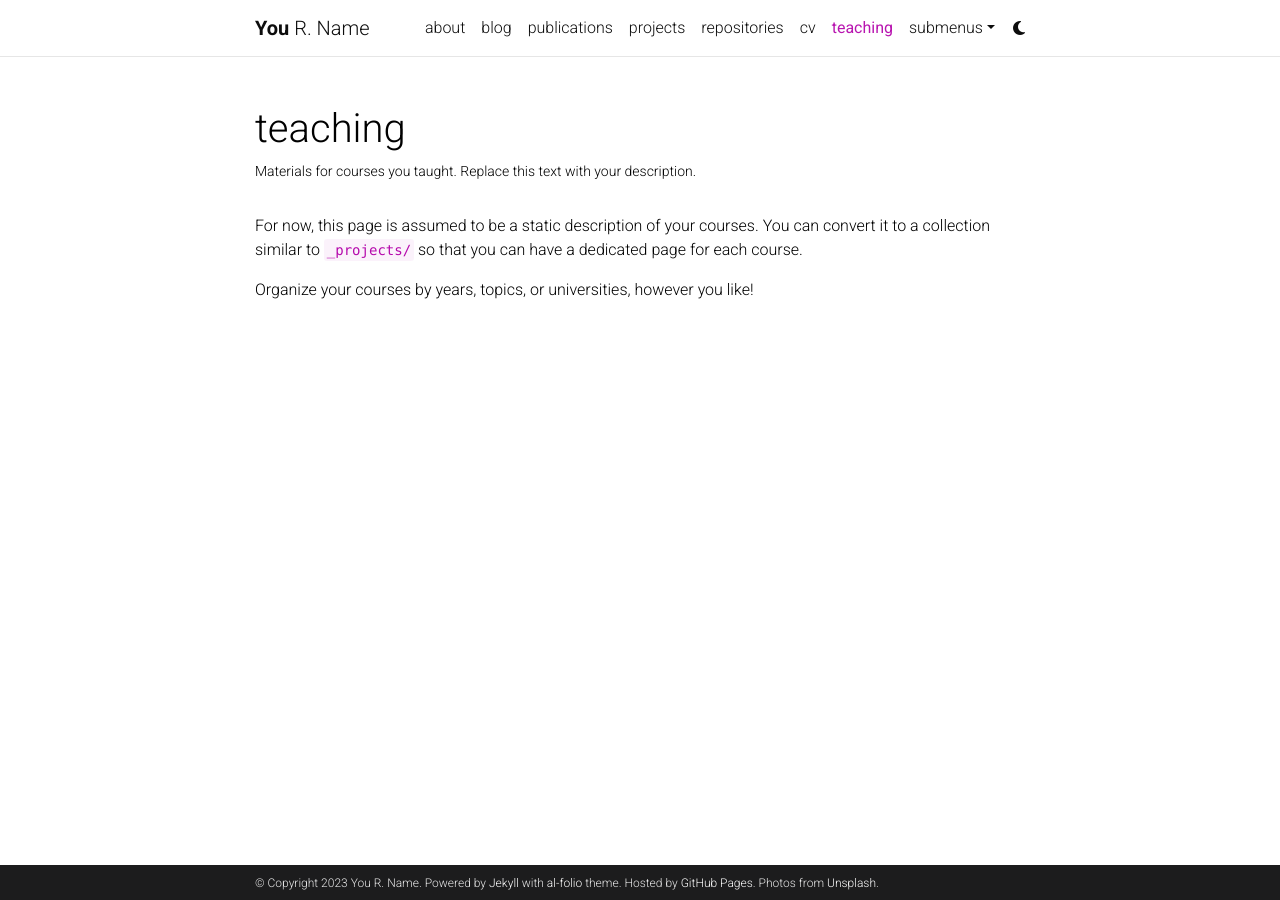
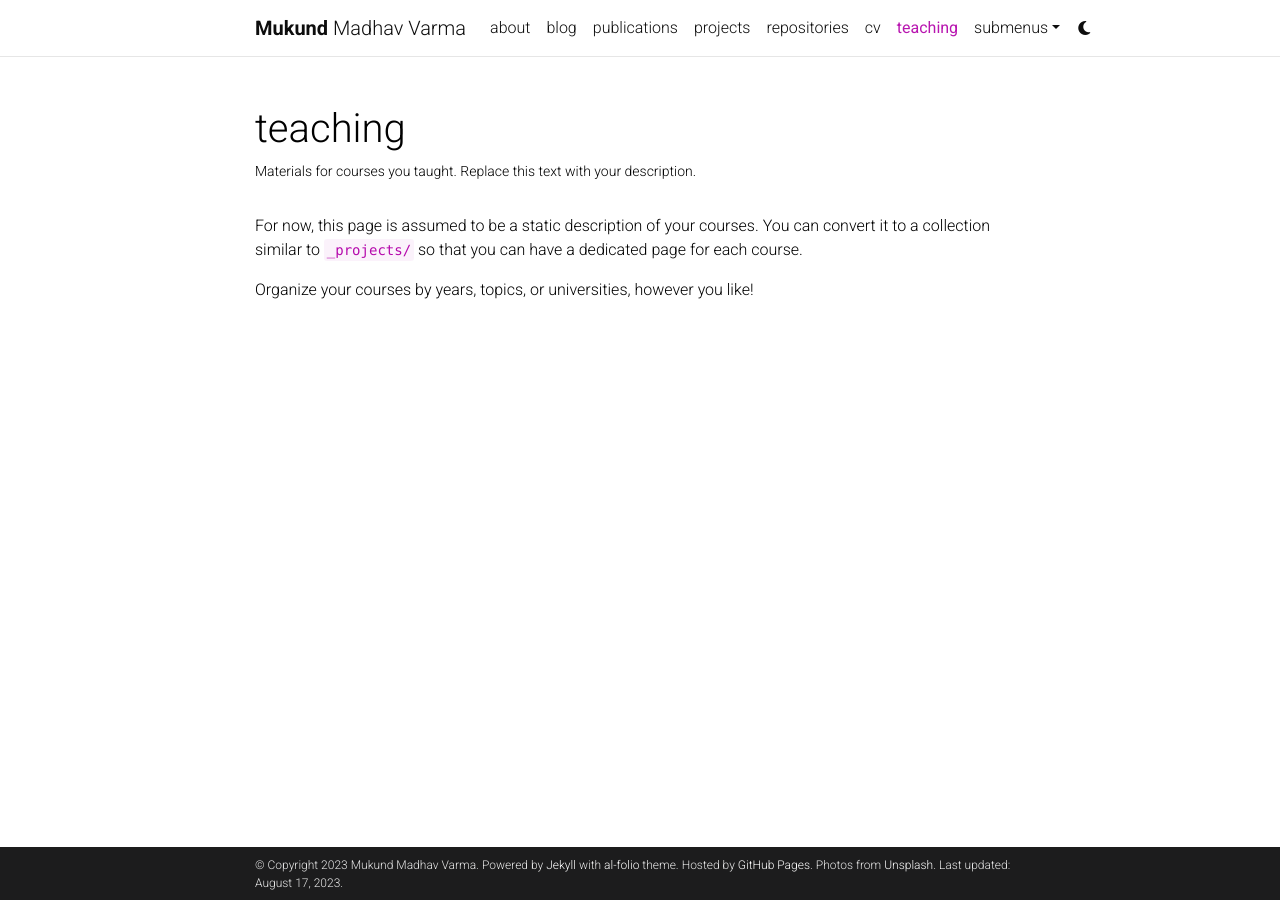
Before and after one commit to mukundvarma/mukundvarma.github.io, a Jekyll site: the page built from _pages/teaching.md, in a window 1280 px wide. Built offline with Jekyll 4.4.1, drawn with Linux system fonts in a browser that asks for light colours; comment, search, counter and statistics services are not loaded; a style sheet for code colours, icons or effects is not loaded.

Commit message:
Update _config.yml

```diff
--- a/_config.yml
+++ b/_config.yml
@@ -3,12 +3,11 @@
 # -----------------------------------------------------------------------------
 
 title: blank # the website title (if blank, full name will be used instead)
-first_name: You
-middle_name: R.
-last_name: Name
-email: you@example.com
+first_name: Mukund
+middle_name: Madhav
+last_name: Varma
+email: mukundomics@gmail.com
 description: > # the ">" symbol means to ignore newlines until "footer_text:"
-  A simple, whitespace theme for academics. Based on [*folio](https://github.com/bogoli/-folio) design.
 footer_text: >
   Powered by <a href="https://jekyllrb.com/" target="_blank">Jekyll</a> with <a href="https://github.com/alshedivat/al-folio">al-folio</a> theme.
   Hosted by <a href="https://pages.github.com/" target="_blank">GitHub Pages</a>.
@@ -18,9 +17,9 @@
 lang: en # the language of your site (for example: en, fr, cn, ru, etc.)
 icon: ⚛️  # the emoji used as the favicon (alternatively, provide image name in /assets/img/)
 
-url: https://alshedivat.github.io # the base hostname & protocol for your site
-baseurl: /al-folio # the subpath of your site, e.g. /blog/
-last_updated: false # set to true if you want to display last updated in the footer
+url: https://mukundvarma.github.io # the base hostname & protocol for your site
+baseurl: # the subpath of your site, e.g. /blog/
+last_updated: true # set to true if you want to display last updated in the footer
 impressum_path:  # set to path to include impressum link in the footer, use the same path as permalink in a page, helps to conform with EU GDPR
 
 # -----------------------------------------------------------------------------
```
